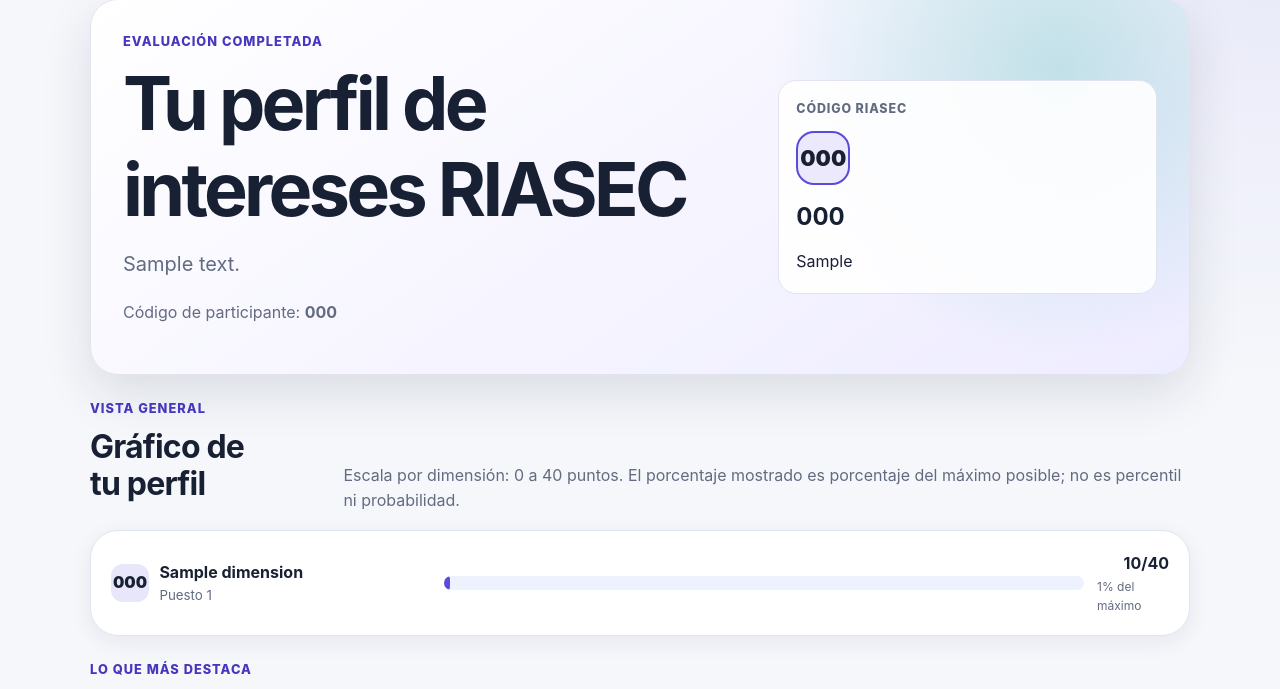
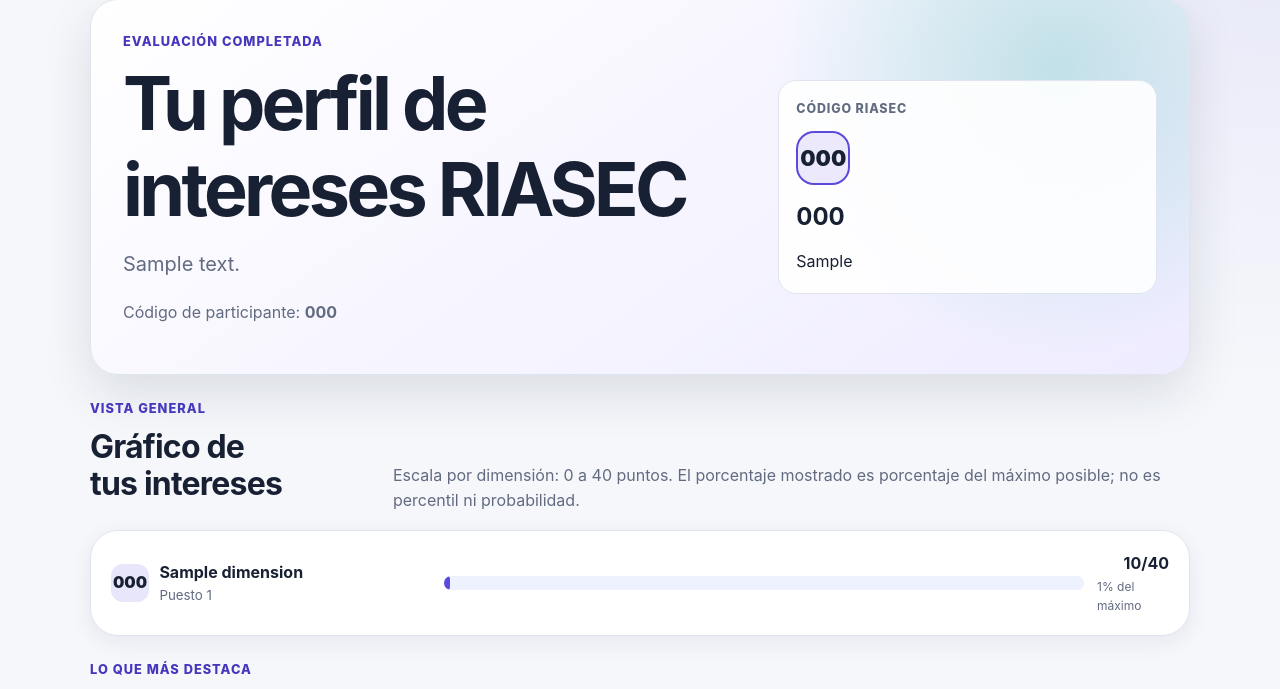
Before and after one commit to Mairon754/ProyectoWebTesis, a Flask app: template app/templates/results.html in a window 1280 px wide. Shown: the part 112-801 px from the top of the page. Run offline with Flask 3, Linux system fonts and the light colour scheme; the template is opened without the code that fills it: most values are stand-ins (such as "Sample title", 1, 10 or a date in 2020); parts of the project's set-up code (start-up, migrations or seed data) failed here and were passed over.

Commit message:
ux: keep result language focused on interests

```diff
--- a/app/templates/results.html
+++ b/app/templates/results.html
@@ -44,7 +44,7 @@
     <div class="section-heading section-heading--split">
         <div>
             <p class="eyebrow">Vista general</p>
-            <h2 id="chart-title">Gráfico de tu perfil</h2>
+            <h2 id="chart-title">Gráfico de tus intereses</h2>
         </div>
         <p class="muted result-scale-note">
             Escala por dimensión: 0 a 40 puntos. El porcentaje mostrado es
```
